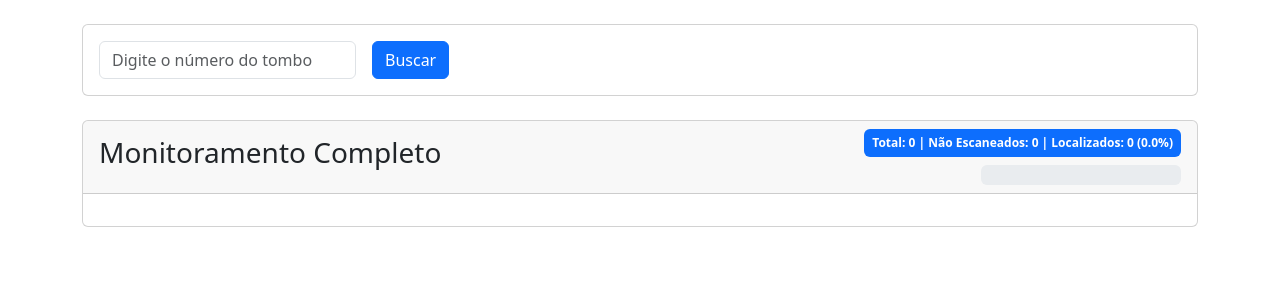
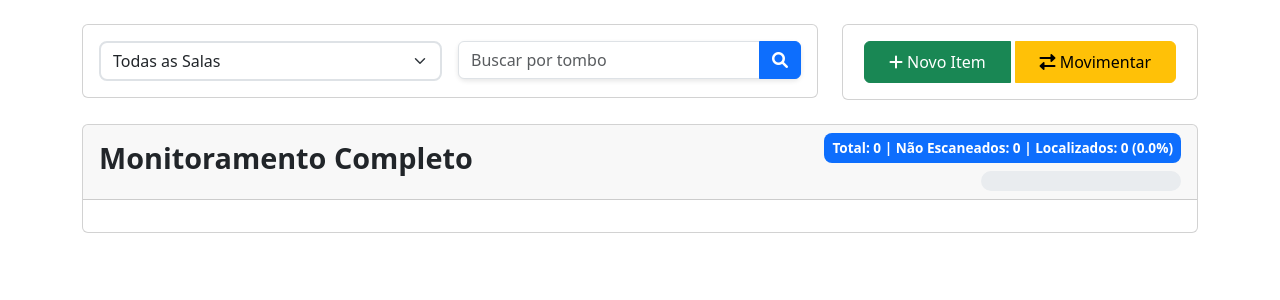
Before and after one commit to brunospagi/SAP-SEPT, a Django app: page /dashboard/ in a window 1280 px wide. Shown: the part 56-356 px from the top of the page. Run offline with Django 5.2, Linux system fonts and the light colour scheme; the visitor is signed in with stand-in values (Sample User, id 1); data that the repository does not hold is empty.

Commit message:
feito inclusão de relatorio por erro ou não localização movimentação manual

```diff
--- a/core/models.py
+++ b/core/models.py
@@ -1,5 +1,6 @@
 from django.db import models
-from django.contrib.auth.models import User
+from django.contrib.auth.models import User , AbstractUser
+
 
 class Responsavel(models.Model):
     codigo = models.CharField(max_length=20, unique=True)
--- a/core/templates/base.html
+++ b/core/templates/base.html
@@ -1,3 +1,4 @@
+{% load auth_extras %}
 <!DOCTYPE html>
 <html lang="pt-br">
 <head>
@@ -18,11 +19,13 @@
             </button>
             <div class="collapse navbar-collapse" id="navbarNav">
                 <ul class="navbar-nav ms-auto">
+                    {% if user|is_admin %}
                     <li class="nav-item">
                         <a class="nav-link" href="{% url 'importar_csv' %}">
                             <i class="fas fa-file-import"></i> Importar
                         </a>
                     </li>
+                    {% endif %}
                     <li class="nav-item">
                         <a class="nav-link" href="{% url 'scan' %}">
                             <i class="fas fa-camera"></i> Escanear
--- a/core/templates/dashboard.html
+++ b/core/templates/dashboard.html
@@ -1,27 +1,59 @@
 {% extends 'base.html' %}
-
+{% load auth_extras %}
 {% block content %}
-<!-- Campo de busca -->
-<div class="card mb-4">
+<!-- Filtros Superiores -->
+<div class="row mb-4">
+    <div class="col-md-8">
+        <div class="card">
             <div class="card-body">
                 <form method="GET" class="row g-3">
-            <div class="col-auto">
+                    <div class="col-md-6">
+                        <select name="local_filter" class="form-select">
+                            <option value="">Todas as Salas</option>
+                            {% for local in locais|dictsort:"nome" %}
+                            <option value="{{ local.nome }}"
+                                {% if request.GET.local_filter == local.nome %}selected{% endif %}>
+                                {{ local.nome }}
+                            </option>
+                            {% endfor %}
+                        </select>
+                    </div>
+                    <div class="col-md-6">
+                        <div class="input-group">
                             <input type="text"
                                    class="form-control"
                                    name="tombo_busca"
-                       placeholder="Digite o número do tombo"
+                                   placeholder="Buscar por tombo"
                                    value="{{ request.GET.tombo_busca }}">
+                            <button type="submit" class="btn btn-primary">
+                                <i class="fas fa-search"></i>
+                            </button>
                         </div>
-            <div class="col-auto">
-                <button type="submit" class="btn btn-primary">
-                    <i class="bi bi-search"></i> Buscar
-                </button>
                     </div>
                 </form>
             </div>
         </div>
+    </div>
 
-<!-- Resultado da busca -->
+    <div class="col-md-4">
+        <div class="card">
+            <div class="card-body text-center">
+                {% if user|is_admin %}
+                <div class="btn-group">
+                    <a href="{% url 'registro_manual' %}" class="btn btn-success">
+                        <i class="fas fa-plus"></i> Novo Item
+                            </a>
+                        <a href="{% url 'movimentacao_manual' %}" class="btn btn-warning">
+                            <i class="fas fa-exchange-alt"></i> Movimentar
+                                </a>
+                </div>
+                {% endif %}
+            </div>
+        </div>
+    </div>
+</div>
+
+<!-- Resultado da Busca -->
 {% if item_buscado %}
 <div class="card mb-4 border-info">
     <div class="card-header bg-info text-white">
@@ -198,4 +230,64 @@
         </div>
     </div>
 </div>
+
+<style>
+    .form-select {
+        border-radius: 8px;
+        border: 2px solid #dee2e6;
+        transition: all 0.3s ease;
+    }
+
+    .form-select:focus {
+        border-color: #86b7fe;
+        box-shadow: 0 0 0 0.25rem rgba(13, 110, 253, 0.25);
+    }
+
+    .input-group {
+        box-shadow: 0 2px 5px rgba(0,0,0,0.1);
+        border-radius: 8px;
+    }
+
+    .input-group .btn {
+        border-top-left-radius: 0;
+        border-bottom-left-radius: 0;
+    }
+
+    .btn-group .btn {
+        padding: 0.5rem 1.5rem;
+        margin: 0 0.3rem;
+        transition: all 0.3s ease;
+    }
+
+    .btn-group .btn:hover {
+        transform: translateY(-2px);
+        box-shadow: 0 2px 5px rgba(0,0,0,0.1);
+    }
+
+    .card-header h3 {
+        font-size: 1.8rem;
+        font-weight: 600;
+    }
+
+    .progress {
+        border-radius: 10px;
+        overflow: hidden;
+    }
+
+    .accordion-button {
+        font-weight: 500;
+        background-color: #f8f9fa;
+    }
+
+    .accordion-button:not(.collapsed) {
+        background-color: #e9ecef;
+        color: #212529;
+    }
+
+    .badge {
+        font-size: 0.85em;
+        padding: 0.5em 0.75em;
+        border-radius: 0.5rem;
+    }
+</style>
 {% endblock %}
--- /dev/null
+++ b/core/templatetags/auth_extras.py
@@ -0,0 +1,9 @@
+# core/templatetags/auth_extras.py
+from django import template
+from django.contrib.auth.models import Group
+
+register = template.Library()
+
+@register.filter(name='is_admin')
+def is_admin(user):
+    return user.groups.filter(name='Administradores').exists() or user.is_superuser
--- a/core/views.py
+++ b/core/views.py
@@ -7,6 +7,7 @@ from django.contrib import messages
 import csv
 import logging
 from django.utils import timezone
+from django.template.loader import render_to_string
 from reportlab.pdfgen import canvas
 from reportlab.lib.pagesizes import letter
 from reportlab.platypus import Table, TableStyle
@@ -14,9 +15,16 @@ from reportlab.lib import colors
 from reportlab.lib.pagesizes import landscape, letter
 from reportlab.lib.styles import getSampleStyleSheet
 from reportlab.platypus import Paragraph, Spacer
+from django.contrib.auth.decorators import user_passes_test
+
 logger = logging.getLogger(__name__)
 
+
+def is_admin(user):
+    return user.groups.filter(name='Administradores').exists() or user.is_superuser
+
 @login_required
+@user_passes_test(is_admin)
 def importar_csv(request):
     if request.method == 'POST':
         if not request.FILES.get('arquivo'):
@@ -69,31 +77,40 @@ def dashboard(request):
     item_buscado = None
     movimentacoes = []
     tombo_busca = request.GET.get('tombo_busca')
+    local_filter = request.GET.get('local_filter')
 
+    # Aplicar filtro de local
+    if local_filter:
+        items_base = Item.objects.filter(local_oficial=local_filter)
+    else:
+        items_base = Item.objects.all()
+
+    # Busca por tombo
     if tombo_busca:
         try:
-            item_buscado = Item.objects.get(tombo=tombo_busca)
+            item_buscado = items_base.get(tombo=tombo_busca)
             movimentacoes = Movimentacao.objects.filter(item=item_buscado).order_by('-data')
         except Item.DoesNotExist:
             messages.error(request, "Tombo não encontrado!")
 
-    # Novas métricas
-    total_geral = Item.objects.count()
-    nao_escaneados = Item.objects.filter(local_atual='').count()
-    localizados_count = Item.objects.filter(local_atual=models.F('local_oficial')).count()
+    # Processar métricas
+    total_geral = items_base.count()
+    nao_escaneados = items_base.filter(local_atual='').count()
+    localizados_count = items_base.filter(local_atual=models.F('local_oficial')).count()
 
     try:
         porcentagem_localizados = round((localizados_count / total_geral) * 100, 2)
     except ZeroDivisionError:
         porcentagem_localizados = 0.0
 
+    # Processar locais para accordion
     locais = []
-    for local_oficial in Item.objects.values('local_oficial').distinct():
+    for local_oficial in items_base.values('local_oficial').distinct():
         loc = local_oficial['local_oficial']
 
-        localizados = Item.objects.filter(local_oficial=loc, local_atual=loc)
-        nao_localizados = Item.objects.filter(local_oficial=loc).exclude(local_atual=loc)
-        transferidos = Item.objects.filter(local_atual=loc).exclude(local_oficial=loc)
+        localizados = items_base.filter(local_oficial=loc, local_atual=loc)
+        nao_localizados = items_base.filter(local_oficial=loc).exclude(local_atual=loc)
+        transferidos = items_base.filter(local_atual=loc).exclude(local_oficial=loc)
         total_local = localizados.count() + nao_localizados.count()
 
         try:
@@ -455,3 +472,68 @@ def relatorio_nao_localizados(request):
         'locais': locais_unicos,
         'local_filtro': local_filtro
     })
+@login_required
+@user_passes_test(is_admin)
+def registro_manual(request):
+    if request.method == 'POST':
+        try:
+            with transaction.atomic():
+                responsavel = Responsavel.objects.get(id=request.POST.get('responsavel'))
+
+                Item.objects.create(
+                    tombo=request.POST.get('tombo'),
+                    descricao=request.POST.get('descricao'),
+                    local_oficial=request.POST.get('local_oficial'),
+                    responsavel=responsavel,
+                    status='nao_localizado'
+                )
+
+                messages.success(request, 'Item cadastrado com sucesso!')
+                return redirect('dashboard')
+
+        except Exception as e:
+            messages.error(request, f'Erro no cadastro: {str(e)}')
+
+    responsaveis = Responsavel.objects.all()
+    return render(request, 'registro_manual.html', {'responsaveis': responsaveis})
+
+@login_required
+@user_passes_test(is_admin)
+def movimentacao_manual(request):
+    # Obter todos os locais existentes (oficiais e atuais)
+    locais_existentes = Item.objects.annotate(
+        local=models.Case(
+            models.When(local_atual__isnull=False, then=models.F('local_atual')),
+            default=models.F('local_oficial'),
+            output_field=models.CharField()
+        )
+    ).order_by('local').values_list('local', flat=True).distinct()
+
+    if request.method == 'POST':
+        try:
+            item = Item.objects.get(tombo=request.POST.get('tombo'))
+            novo_local = request.POST.get('novo_local')
+
+            Movimentacao.objects.create(
+                item=item,
+                local_anterior=item.local_atual,
+                novo_local=novo_local,
+                responsavel=request.user,
+                observacoes=request.POST.get('observacoes', '')
+            )
+
+            item.local_atual = novo_local
+            item.status = 'localizado' if novo_local == item.local_oficial else 'nao_localizado'
+            item.save()
+
+            messages.success(request, 'Movimentação registrada com sucesso!')
+            return redirect('dashboard')
+
+        except Item.DoesNotExist:
+            messages.error(request, 'Tombo não encontrado!')
+        except Exception as e:
+            messages.error(request, f'Erro na movimentação: {str(e)}')
+
+    return render(request, 'movimentacao_manual.html', {
+        'locais_existentes': locais_existentes
+    })
--- a/sept/settings.py
+++ b/sept/settings.py
@@ -15,6 +15,7 @@ from decouple import config, Csv
 
 # Build paths inside the project like this: BASE_DIR / 'subdir'.
 BASE_DIR = Path(__file__).resolve().parent.parent
+
 
 
 # Quick-start development settings - unsuitable for production
--- a/sept/urls.py
+++ b/sept/urls.py
@@ -11,4 +11,7 @@ urlpatterns = [
     path('relatorio/', views.relatorio_movimentacoes, name='relatorio'),
     path('relatorio-pdf/', views.relatorio_pdf, name='relatorio_pdf'),
     path('relatorio_nao_localizados/', views.relatorio_nao_localizados, name='relatorio_nao_localizados'),
+    path('registro-manual/', views.registro_manual, name='registro_manual'),
+    path('movimentacao-manual/', views.movimentacao_manual, name='movimentacao_manual'),
+
 ]
```
Also changed, not shown: core/partials/confirmation_dialog.html (added, +15 -0 lines), core/templates/movimentacao_manual.html (added, +88 -0 lines), core/templates/registro_manual.html (added, +45 -0 lines), core/migrations/0001_initial.py, core/templatetags/__init__.py (added), 1 other file. Lines whose indentation alone changed are shown as unchanged.
